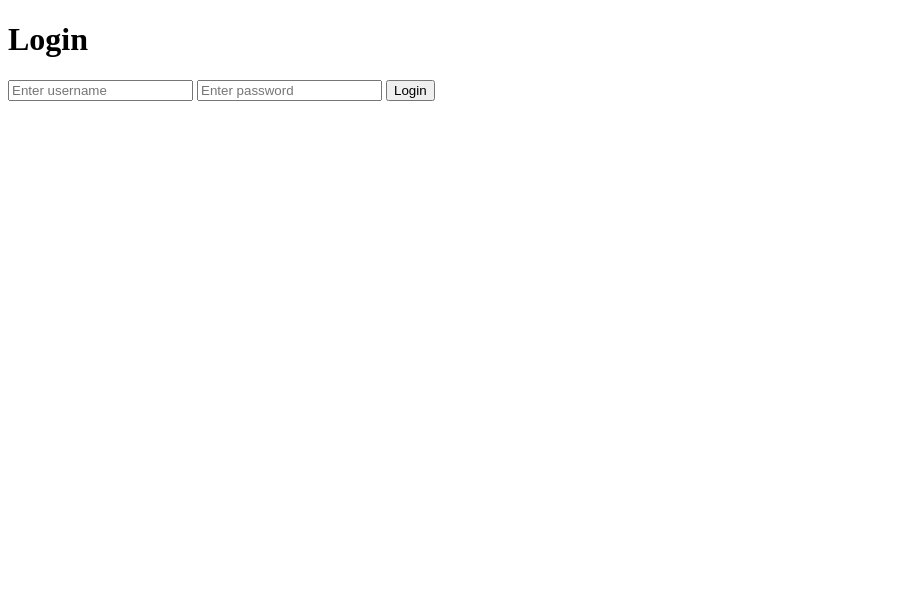
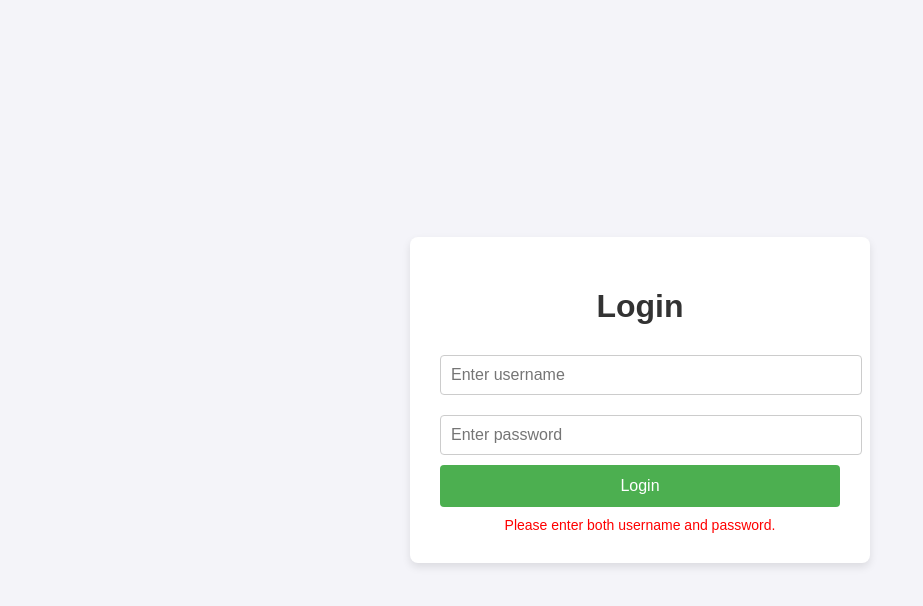
Before and after one commit to mmatos21/Actitivty-Tracker, a website: page login.html in a window 1280 px wide. Both pictures are taken after a click on the button "Login". Shown: the whole page, without its empty margins (0-923 px from the left). Drawn offline with Linux system fonts and the light colour scheme.

Commit message:
login change

```diff
--- a/login.html
+++ b/login.html
@@ -5,26 +5,99 @@
     <meta name="viewport" content="width=device-width, initial-scale=1.0">
     <title>Login</title>
     <style>
-        /* Add your styles here */
+        /* General Body Styles */
+        body {
+            font-family: Arial, sans-serif;
+            background-color: #f4f4f9;
+            margin: 0;
+            display: flex;
+            justify-content: center;
+            align-items: center;
+            height: 100vh;
+        }
+
+        /* Login Form Container */
+        .login-container {
+            background-color: #fff;
+            padding: 30px;
+            border-radius: 8px;
+            box-shadow: 0 4px 8px rgba(0, 0, 0, 0.1);
+            width: 100%;
+            max-width: 400px;
+        }
+
+        /* Heading Style */
+        h1 {
+            text-align: center;
+            color: #333;
+            margin-bottom: 20px;
+        }
+
+        /* Input Fields */
+        input {
+            width: 100%;
+            padding: 10px;
+            margin: 10px 0;
+            border-radius: 4px;
+            border: 1px solid #ccc;
+            font-size: 16px;
+        }
+
+        input:focus {
+            border-color: #4CAF50;
+            outline: none;
+        }
+
+        /* Button Style */
+        button {
+            width: 100%;
+            padding: 12px;
+            background-color: #4CAF50;
+            color: white;
+            border: none;
+            border-radius: 4px;
+            cursor: pointer;
+            font-size: 16px;
+        }
+
+        button:hover {
+            background-color: #45a049;
+        }
+
+        /* Error Message Styling */
+        .error-message {
+            color: red;
+            font-size: 0.875em;
+            text-align: center;
+            margin-top: 10px;
+        }
+
     </style>
 </head>
 <body>
-    <div>
+    <div class="login-container">
         <h1>Login</h1>
         <input type="text" id="username" autocomplete="username" placeholder="Enter username">
         <input type="password" id="password" autocomplete="current-password" placeholder="Enter password">
         <button id="loginButton">Login</button>
+        <div class="error-message" id="errorMessage"></div>
     </div>
+
     <script>
         document.addEventListener("DOMContentLoaded", () => {
             const loginButton = document.getElementById("loginButton");
+            const errorMessage = document.getElementById("errorMessage");
+
             if (loginButton) {
                 loginButton.addEventListener("click", async () => {
                     const username = document.getElementById("username").value;
                     const password = document.getElementById("password").value;
 
+                    // Clear previous error message
+                    errorMessage.textContent = "";
+
                     if (!username || !password) {
-                        alert("Please enter username and password");
+                        errorMessage.textContent = "Please enter both username and password.";
                         return;
                     }
 
@@ -40,13 +113,14 @@
 
                         if (response.ok) {
                             alert("Login successful");
-                            window.location.href = "todos.html";
+                            window.location.href = "todos.html"; // Redirect on success
                         } else {
                             const error = await response.json();
-                            alert(error.error);
+                            errorMessage.textContent = error.error || "Login failed. Please try again.";
                         }
                     } catch (error) {
                         console.error("Error logging in:", error);
+                        errorMessage.textContent = "An error occurred while logging in. Please try again.";
                     }
                 });
             }
```
Also changed, not shown: 1 other file.
